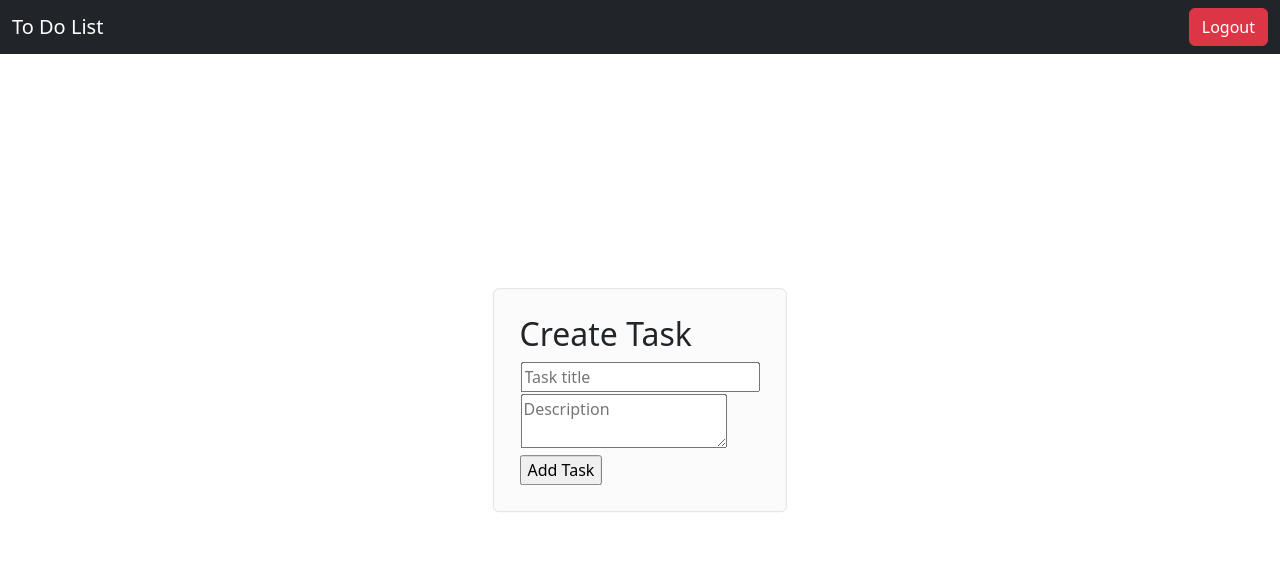
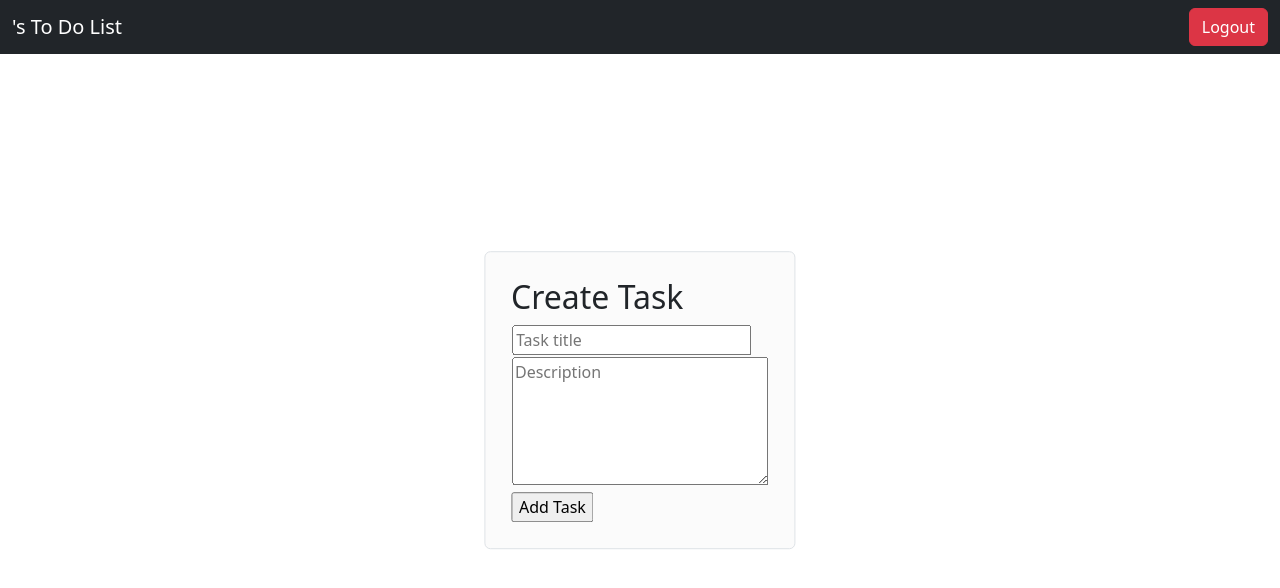
Before and after one commit to fadlanariel/assigment-pbp, a Django app: page /todolist/create-task/ in a window 1280 px wide. Shown: the top 588 px of the page. Run offline with Django 4.2, Linux system fonts and the light colour scheme; lists and menus that the app fills with data are empty.

Commit message:
Mengubah penulisan css menjadi internal

```diff
--- a/todolist/templates/create_task.html
+++ b/todolist/templates/create_task.html
@@ -1,16 +1,32 @@
 {% extends 'base.html' %}
+
+{% block meta %}
+<title>Create Task</title>
+<style>
+  #task-form {
+    padding: 2vw;
+    background-color: #fafafac4;
+  }
+
+  textarea {
+    height: 10vmax;
+    width: 20vmax;
+    resize: both;
+  }
+</style>
+{% endblock meta %}
 
 {% block content %}
 
   <nav class="navbar navbar-dark bg-dark navbar-expand-lg sticky-top max-width">
     <div class="container-fluid">
-      <span class="navbar-brand mb-0 h3">{{user.get_username}} To Do List</span>
+      <a class="navbar-brand mb-0 h3" href="{% url 'todolist:show_todolist' %}">{{user.get_username}}'s To Do List</a>
       <a class="btn btn-danger" type="button" href="{% url 'todolist:logout' %}">Logout</a>
     </div>
   </nav>
   <br>
 
-<div class="container-fluid border rounded w-auto h-auto position-absolute top-50 start-50 translate-middle" style="padding: 2%; background-color: #fafafac4;">
+  <div id="task-form" class="container-fluid border rounded w-auto h-auto position-absolute top-50 start-50 translate-middle">
 
     <h2>Create Task</h2>
 
@@ -20,12 +36,11 @@
           <th><label for="title"></label><input type="text" name="title" maxlength="100" placeholder="Task title"></th>
         </tr>
         <tr>
-        <th><label for="description"></label><textarea name="description" placeholder="Description" style="resize: both;"></textarea></th>
+          <th><label for="description"></label><textarea name="description" placeholder="Description"></textarea></th>
         </tr>
       </table>
       <input type="submit" value="Add Task">
     </form>
-
   </div>
 
 {% endblock content %}
```
Also changed, not shown: todolist/templates/login.html (+23 -5 lines), todolist/templates/register.html (+12 -2 lines), todolist/templates/todolist.html (+11 -2 lines). Lines whose indentation alone changed are shown as unchanged.
